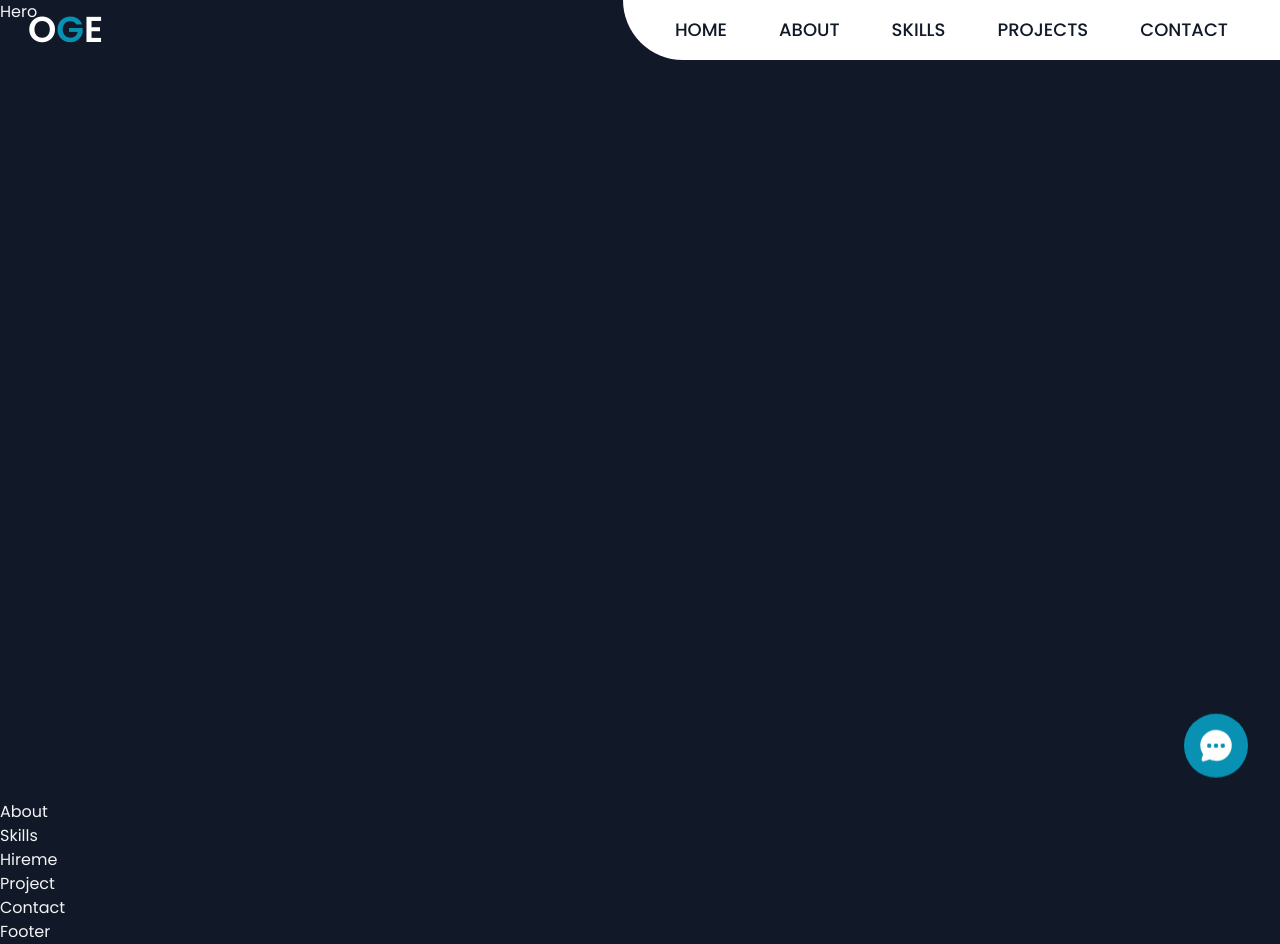
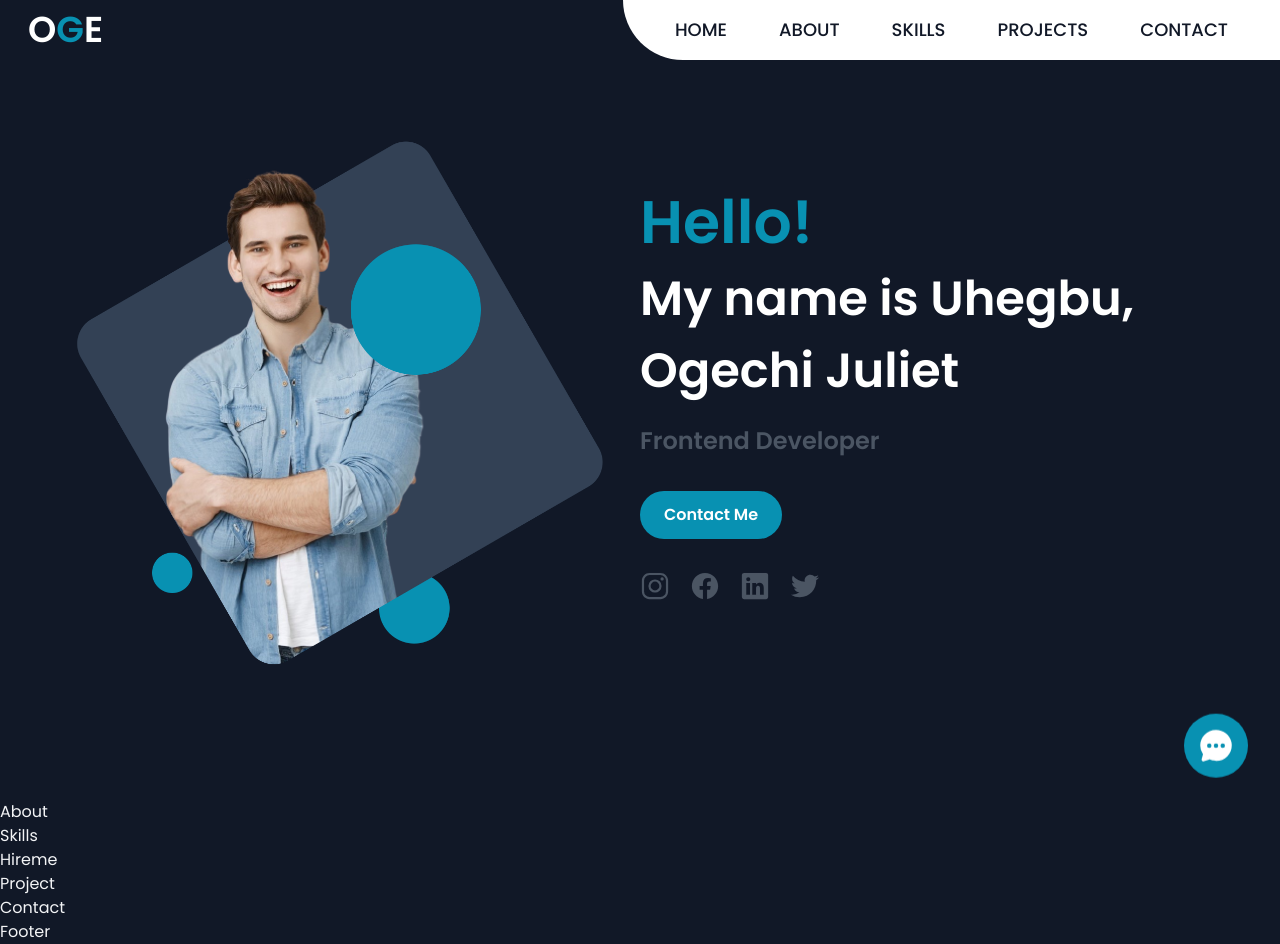
Before and after one commit to geliettech/Portfolio, a React (Vite) app: page / in a window 1280 px wide. Built offline with nearby package versions, Linux system fonts and the light colour scheme.

Commit message:
updated Hero.jsx

```diff
--- a/src/components/Hero.jsx
+++ b/src/components/Hero.jsx
@@ -1,9 +1,52 @@
-import React from 'react'
+import React from "react";
+import hero from "../assets/hero.png";
 
 const Hero = () => {
+  const social_media = [
+    "logo-instagram",
+    "logo-facebook",
+    "logo-linkedin",
+    "logo-twitter",
+  ];
+
   return (
-    <section className='h-screen'>Hero</section>
-  )
-}
+    <section
+      id="home"
+      className="min-h-screen flex py-10 md:flex-row flex-col items-center"
+    >
+      <div className="flex-1 flex items-center justify-center h-full">
+        <img src={hero} alt="" className="md:w-11/12 h-full object-cover" />
+      </div>
+      <div className="flex-1">
+        <div className="md:text-left text-center">
+          <h1
+            className="md:text-5xl text-2xl md:leading-normal leading-10
+         text-white font-bold"
+          >
+            <span className="text-cyan-600 md:text-6xl text-5xl">
+              Hello!
+              <br />
+            </span>
+            My name is <span>Uhegbu, Ogechi Juliet</span>
+          </h1>
+          <h4 className="md:text-2xl text-lg md:leading-normal leading-10 mt-4 font-bold text-gray-600">
+            Frontend Developer
+          </h4>
+          <button className="btn-primary mt-8">Contact Me</button>
+          <div className="mt-8 text-3xl flex items-center md:justify-start justify-center gap-5">
+            {social_media?.map((icon) => (
+              <div
+                key={icon}
+                className="text-gray-600 hover:text-white cursor-pointer"
+              >
+                <ion-icon name={icon}></ion-icon>
+              </div>
+            ))}
+          </div>
+        </div>
+      </div>
+    </section>
+  );
+};
 
-export default Hero
+export default Hero;
--- a/src/index.css
+++ b/src/index.css
@@ -10,3 +10,6 @@ html{
 body{
     @apply box-border bg-gray-900 text-gray-100;
 }
+.btn-primary {
+    @apply bg-cyan-600 font-semibold text-white md:mx-0 mx-auto rounded-full py-3 px-6 flex items-center gap-2;
+  }
```
Also changed, not shown: src/assets/hero.png (added).
